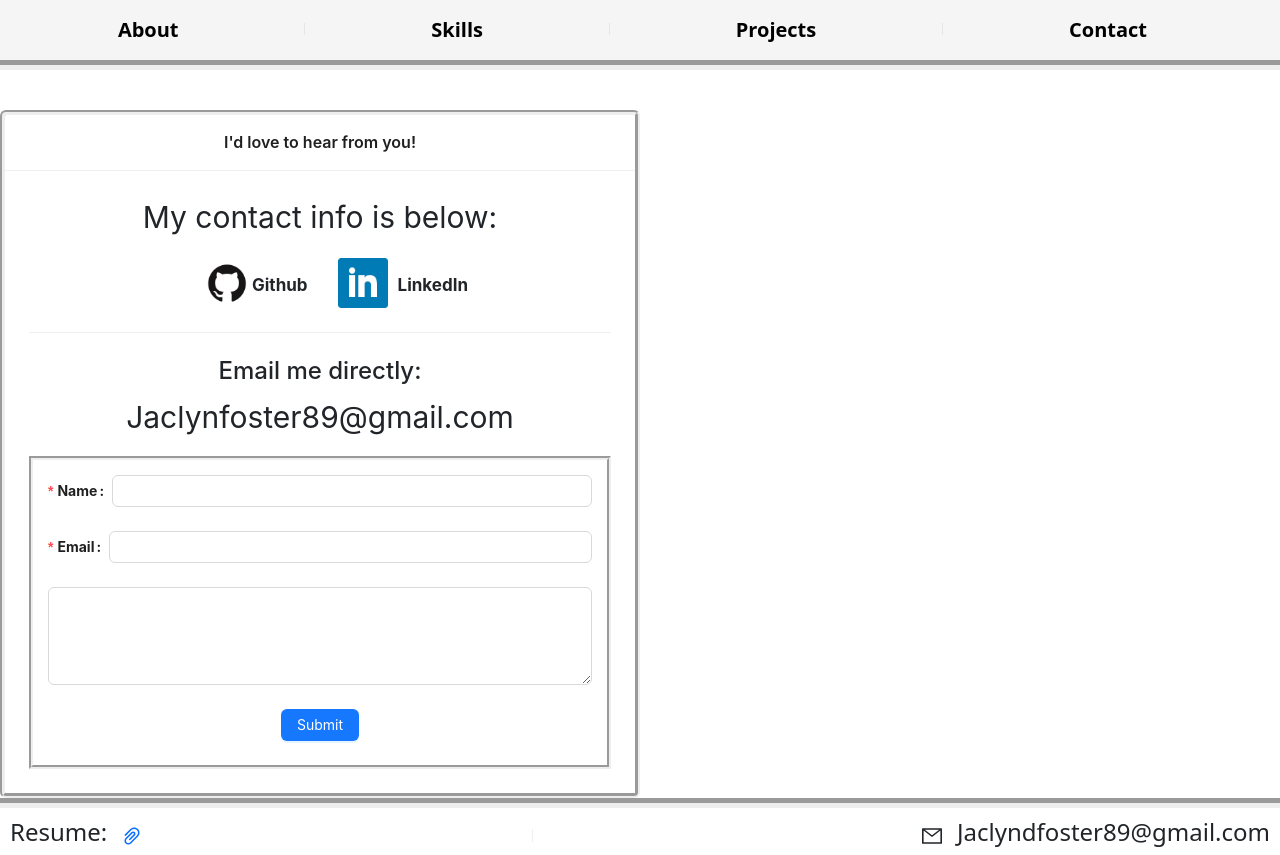
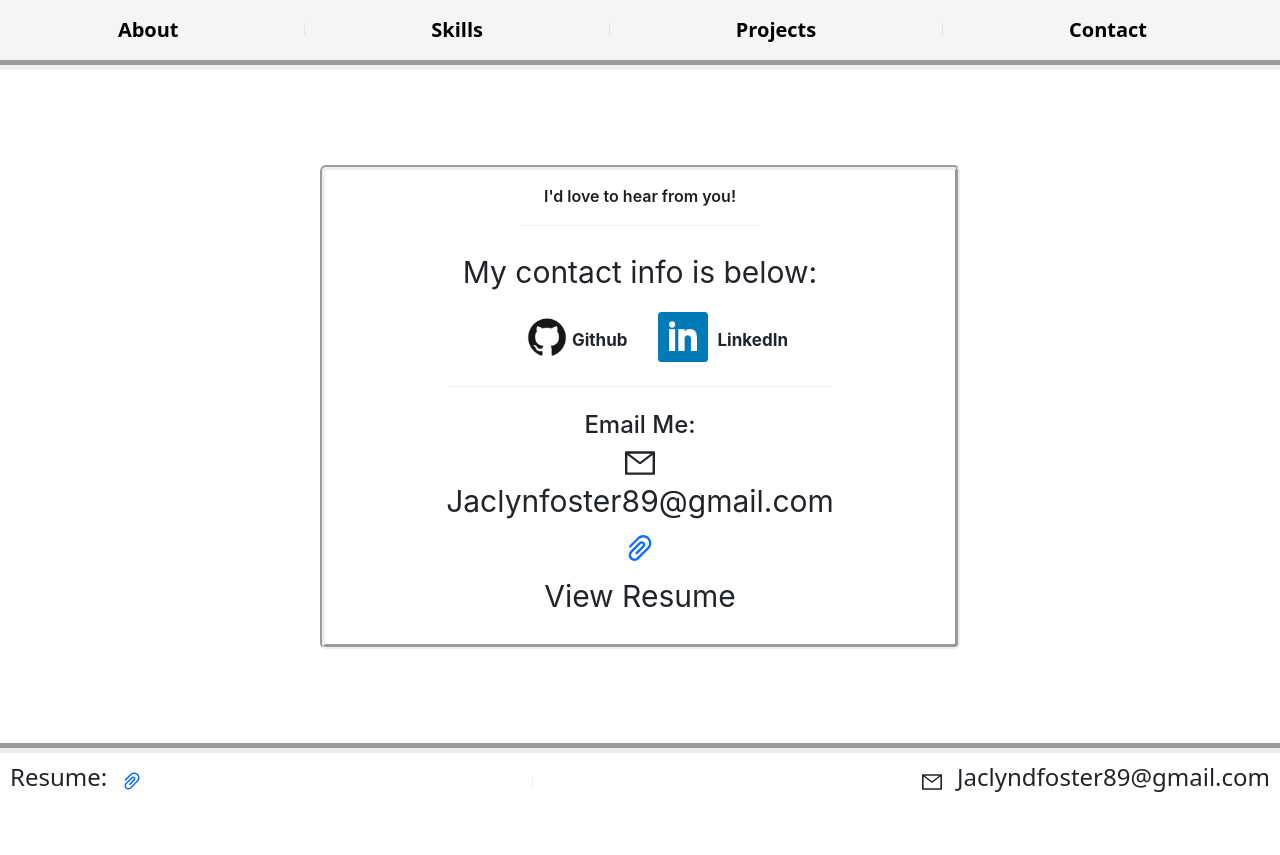
Before and after one commit to JaclynFoster/portfolio, a React app: page /contact in a window 1280 px wide. After the commit the page ends 800 px from the top, so only its background shows below. Built offline with nearby package versions, Linux system fonts and the light colour scheme.

Commit message:
updated contacts section

```diff
--- a/src/components/About/About.css
+++ b/src/components/About/About.css
@@ -3,7 +3,6 @@
     font-size: 24px;
     display: flex;
     flex-direction: column;
-     height: 55vh;
     width: 50%;
     align-items: center;
     border: 10px groove;
--- a/src/components/Contact/Contact.css
+++ b/src/components/Contact/Contact.css
@@ -5,14 +5,15 @@
 }
 
 .card {
-    width: 50vw;
-    float: right;
-    margin-top: 40px;
-    margin-right: 20%;
     text-align: center;
     font-size: 30px;
-    z-index: 65;
     border: 5px groove;
+    display: flex;
+    justify-content: center;
+    justify-self: center;
+    align-items: center;
+    width: 50%;
+    min-width: 390px;
 }
 
 .linked {
@@ -20,12 +21,30 @@
 }
 
 .form {
+    width: 100%;
     display: flex;
     flex-direction: column;
     margin-top: 15px;
-    z-index: 60;
     border: 4px groove;
     padding-top: 15px;
     padding-left: 15px;
     padding-right: 15px;
 }
+
+.contact-container {
+    display: flex;
+    flex-direction: row;
+    justify-content: center;
+    align-items: center;
+    width: 100%;
+    min-width: 390px;
+}
+
+.resume-container {
+    display: flex;
+    flex-direction: column;
+    justify-content: center;
+    align-items: center;
+    min-width: 350px;
+    width: 100%;
+}
--- a/src/components/Contact/Contact.js
+++ b/src/components/Contact/Contact.js
@@ -2,6 +2,7 @@ import React, { useState } from 'react'
 import Layout from '../Layout/Layout'
 import git from '../Contact/github.png'
 import linkin from '../Contact/linkedin.png'
+import { MailOutlined, PaperClipOutlined } from '@ant-design/icons'
 import { Button, Form, Input, Card, Divider } from 'antd'
 import '../Layout/Layout.css'
 import '../Contact/Contact.css'
@@ -41,6 +42,7 @@ const Contact = () => {
 
   return (
     <Layout>
+      <div className="contact-container">
         <Card className="card" title="I'd love to hear from you!">
           <p>My contact info is below:</p>
           <a href="https://github.com/JaclynFoster" target="_blank">
@@ -52,9 +54,19 @@ const Contact = () => {
           </a>
           <label className="linked">LinkedIn</label>
           <Divider />
-        <h4>Email me directly:</h4>
-        <span>Jaclynfoster89@gmail.com</span>
-
+          <div className="resume-container">
+            <h4>Email Me:</h4>
+            <MailOutlined />
+            <span> Jaclynfoster89@gmail.com</span>
+            <a
+              href="https://docs.google.com/document/d/1VPwRBdIqeGzBuIFORXKY0RAySnfG7Q2f4gfhVMUQE2o/edit?usp=sharing"
+              target="_blank"
+            >
+              <PaperClipOutlined />
+            </a>
+            <span>View Resume</span>
+          </div>
+          {/*
         <Form
           className="form"
           name="basic"
@@ -111,8 +123,9 @@ const Contact = () => {
               Submit
             </Button>
           </Form.Item>
-        </Form>
+        </Form> */}
         </Card>
+      </div>
     </Layout>
   )
 }
```
Lines whose indentation alone changed are shown as unchanged.
